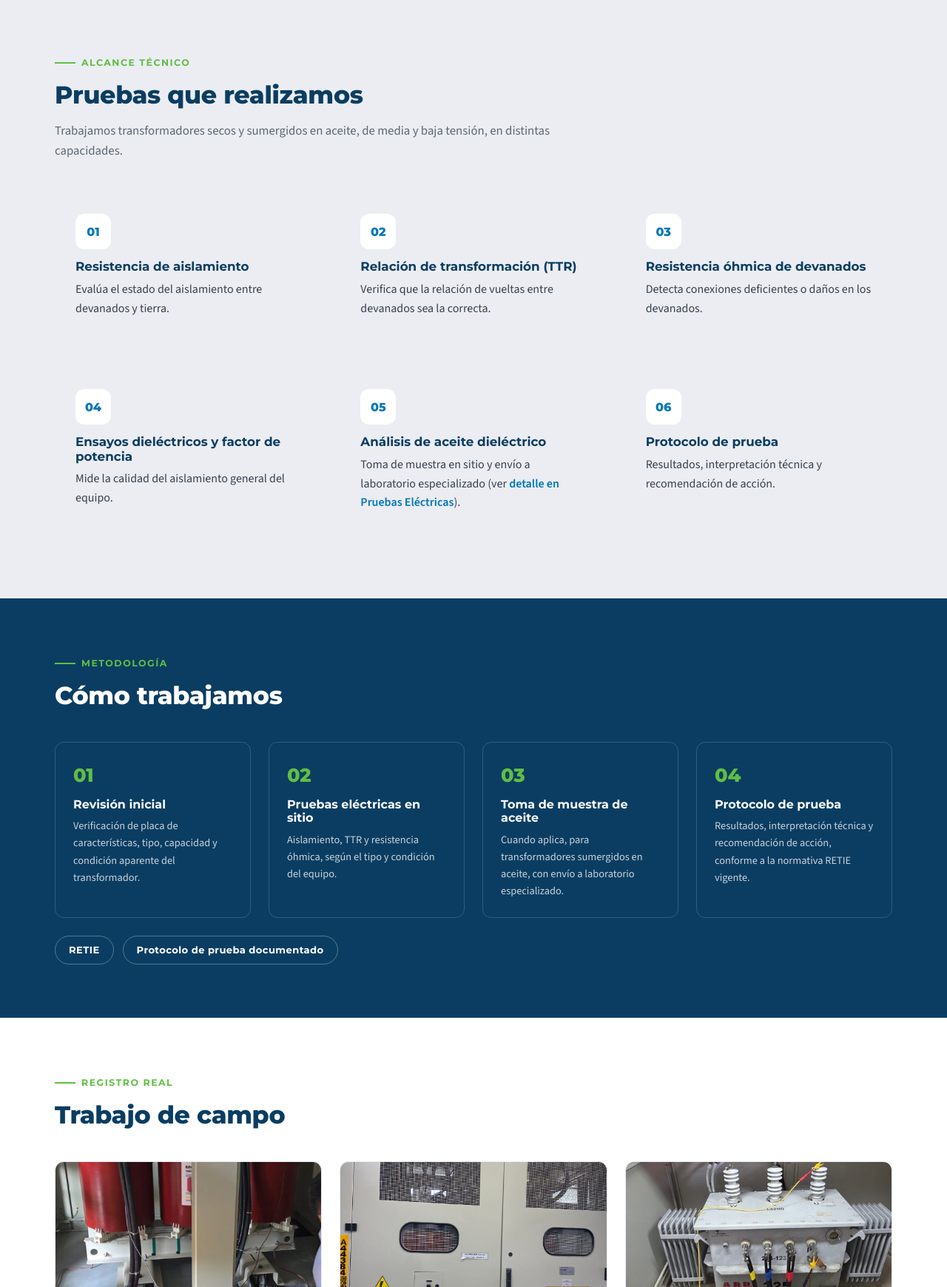
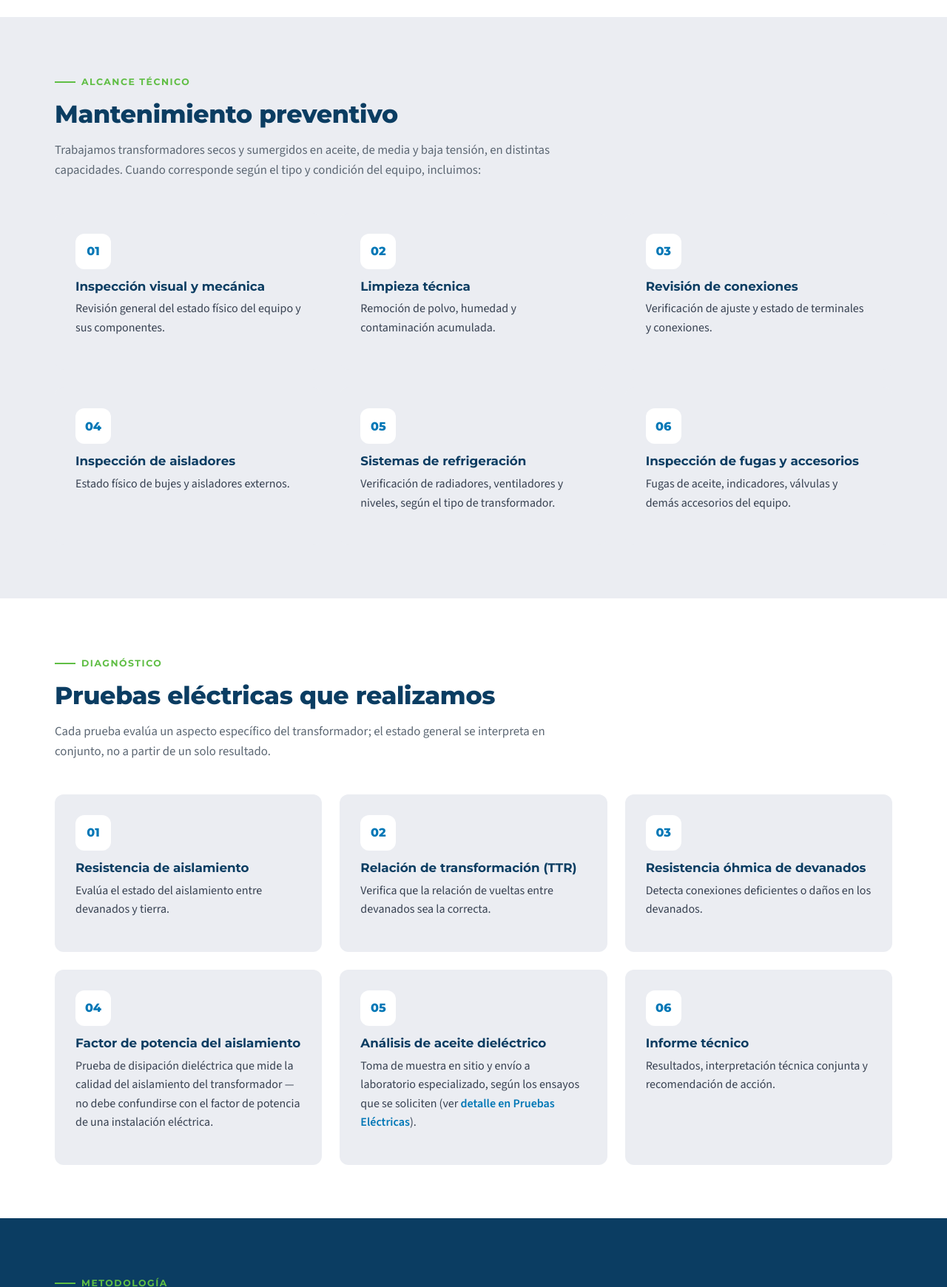
Before and after one commit to senerpot-sistemas/nodia-web-deploy, a plain HTML site: page mantenimiento-transformadores.html in a window 1280 px wide. Shown: the part 1060-2800 px from the top of the page at 74% size. Drawn offline with Linux system fonts and the light colour scheme.

Commit message:
fix: correcciones tecnicas y legales en paginas de servicio
- Diferenciar inspecciones con equipo en operacion vs intervenciones
  que requieren desenergizacion y LOTO
- Reemplazar afirmaciones absolutas de prevencion de fallas por
  lenguaje tecnicamente responsable ("contribuye a reducir el riesgo")
- Diferenciar el informe tecnico de mantenimiento de una certificacion
  formal de conformidad RETIE
- Ampliar el alcance de mantenimiento-transformadores.html mas alla de
  solo pruebas electricas (inspeccion visual, limpieza, conexiones,
  aisladores, refrigeracion, fugas y accesorios)
- Aclarar que "factor de potencia del aislamiento" no debe confundirse
  con el factor de potencia de una instalacion electrica
- Aclarar que ninguna prueba individual es evidencia concluyente del
  estado integral de un transformador
- Corregir afirmaciones sobre termografia (no detecta todas las fallas)
  y calidad de energia (contribuye a identificar, no garantiza evitar
  danos) en pruebas-electricas.html
- Sincronizar FAQ visible con JSON-LD FAQPage en las 3 paginas

Co-Authored-By: Claude Sonnet 5 <noreply@anthropic.com>

```diff
--- a/mantenimiento-transformadores.html
+++ b/mantenimiento-transformadores.html
@@ -8,7 +8,7 @@
 <link rel="canonical" href="https://nodia.com.co/mantenimiento-transformadores.html">
 <meta property="og:type" content="website">
 <meta property="og:title" content="Mantenimiento y Diagnóstico de Transformadores | NODIA">
-<meta property="og:description" content="Pruebas eléctricas especializadas en transformadores secos y sumergidos en aceite, con protocolo de prueba documentado.">
+<meta property="og:description" content="Mantenimiento preventivo y pruebas eléctricas de diagnóstico en transformadores secos y sumergidos en aceite, con informe técnico documentado.">
 <meta property="og:url" content="https://nodia.com.co/mantenimiento-transformadores.html">
 <link rel="icon" href="img/logo/favicon-32.png" type="image/png">
 <link rel="icon" href="img/logo/favicon-64.png" sizes="64x64" type="image/png">
@@ -45,7 +45,7 @@
   "@type": "Service",
   "serviceType": "Mantenimiento y diagnóstico de transformadores eléctricos",
   "name": "Mantenimiento y Diagnóstico de Transformadores",
-  "description": "Pruebas eléctricas especializadas en transformadores secos y sumergidos en aceite: resistencia de aislamiento, relación de transformación (TTR), resistencia óhmica de devanados y protocolo de prueba.",
+  "description": "Mantenimiento preventivo (inspección visual y mecánica, limpieza técnica, revisión de conexiones, aisladores y accesorios) y pruebas eléctricas de diagnóstico (resistencia de aislamiento, relación de transformación TTR, resistencia óhmica de devanados y análisis de aceite dieléctrico) en transformadores secos y sumergidos en aceite.",
   "provider": {
     "@type": "LocalBusiness",
     "name": "NODIA",
@@ -148,7 +148,7 @@
     <div class="contenedor">
       <p class="breadcrumb" style="color:#C7D3DC;"><a href="index.html" style="color:#fff;">Inicio</a> / <a href="servicios.html" style="color:#fff;">Servicios</a> / Mantenimiento de Transformadores</p>
       <h1>Mantenimiento y Diagnóstico de Transformadores</h1>
-      <p>Pruebas eléctricas especializadas en transformadores secos y sumergidos en aceite, adaptando el protocolo según el tipo y la condición del equipo. Cobertura en Barranquilla, Atlántico y la Región Caribe.</p>
+      <p>Mantenimiento preventivo y pruebas eléctricas de diagnóstico para transformadores secos y sumergidos en aceite, adaptando el protocolo según el tipo y la condición del equipo. Cobertura en Barranquilla, Atlántico y la Región Caribe.</p>
     </div>
   </section>
 
@@ -169,7 +169,7 @@
         <div class="bloque-especialidad__texto">
           <span class="etiqueta">Qué resolvemos</span>
           <h3>Un transformador que falla sin aviso detiene tu operación</h3>
-          <p>El desgaste del aislamiento y la degradación del aceite dieléctrico no se ven a simple vista. Nuestras pruebas eléctricas evalúan el estado real del transformador para decidir con evidencia si solo necesita mantenimiento o si hay un riesgo que atender antes de que derive en una falla.</p>
+          <p>El desgaste del aislamiento y la degradación del aceite dieléctrico no se ven a simple vista. Nuestro mantenimiento combina inspección física, limpieza técnica y pruebas eléctricas de diagnóstico para evaluar el estado real del transformador y decidir con evidencia si basta con mantenimiento preventivo o si hay un riesgo que atender a tiempo.</p>
           <ul>
             <li>Transformador que falla sin aviso, deteniendo la operación.</li>
             <li>Desgaste del aislamiento no detectado a tiempo.</li>
@@ -184,8 +184,50 @@
     <div class="contenedor">
       <div class="encabezado-seccion">
         <span class="etiqueta">Alcance técnico</span>
-        <h2>Pruebas que realizamos</h2>
-        <p>Trabajamos transformadores secos y sumergidos en aceite, de media y baja tensión, en distintas capacidades.</p>
+        <h2>Mantenimiento preventivo</h2>
+        <p>Trabajamos transformadores secos y sumergidos en aceite, de media y baja tensión, en distintas capacidades. Cuando corresponde según el tipo y condición del equipo, incluimos:</p>
+      </div>
+      <div class="valores-grid valores-grid--3">
+        <div class="valor-card">
+          <div class="icono-servicio">01</div>
+          <h3>Inspección visual y mecánica</h3>
+          <p>Revisión general del estado físico del equipo y sus componentes.</p>
+        </div>
+        <div class="valor-card">
+          <div class="icono-servicio">02</div>
+          <h3>Limpieza técnica</h3>
+          <p>Remoción de polvo, humedad y contaminación acumulada.</p>
+        </div>
+        <div class="valor-card">
+          <div class="icono-servicio">03</div>
+          <h3>Revisión de conexiones</h3>
+          <p>Verificación de ajuste y estado de terminales y conexiones.</p>
+        </div>
+        <div class="valor-card">
+          <div class="icono-servicio">04</div>
+          <h3>Inspección de aisladores</h3>
+          <p>Estado físico de bujes y aisladores externos.</p>
+        </div>
+        <div class="valor-card">
+          <div class="icono-servicio">05</div>
+          <h3>Sistemas de refrigeración</h3>
+          <p>Verificación de radiadores, ventiladores y niveles, según el tipo de transformador.</p>
+        </div>
+        <div class="valor-card">
+          <div class="icono-servicio">06</div>
+          <h3>Inspección de fugas y accesorios</h3>
+          <p>Fugas de aceite, indicadores, válvulas y demás accesorios del equipo.</p>
+        </div>
+      </div>
+    </div>
+  </section>
+
+  <section class="seccion">
+    <div class="contenedor">
+      <div class="encabezado-seccion">
+        <span class="etiqueta">Diagnóstico</span>
+        <h2>Pruebas eléctricas que realizamos</h2>
+        <p>Cada prueba evalúa un aspecto específico del transformador; el estado general se interpreta en conjunto, no a partir de un solo resultado.</p>
       </div>
       <div class="valores-grid valores-grid--3">
         <div class="valor-card">
@@ -205,18 +247,18 @@
         </div>
         <div class="valor-card">
           <div class="icono-servicio">04</div>
-          <h3>Ensayos dieléctricos y factor de potencia</h3>
-          <p>Mide la calidad del aislamiento general del equipo.</p>
+          <h3>Factor de potencia del aislamiento</h3>
+          <p>Prueba de disipación dieléctrica que mide la calidad del aislamiento del transformador — no debe confundirse con el factor de potencia de una instalación eléctrica.</p>
         </div>
         <div class="valor-card">
           <div class="icono-servicio">05</div>
           <h3>Análisis de aceite dieléctrico</h3>
-          <p>Toma de muestra en sitio y envío a laboratorio especializado (ver <a href="pruebas-electricas.html#analisis-aceite" style="color:var(--azul-tecnico);font-weight:600;">detalle en Pruebas Eléctricas</a>).</p>
+          <p>Toma de muestra en sitio y envío a laboratorio especializado, según los ensayos que se soliciten (ver <a href="pruebas-electricas.html#analisis-aceite" style="color:var(--azul-tecnico);font-weight:600;">detalle en Pruebas Eléctricas</a>).</p>
         </div>
         <div class="valor-card">
           <div class="icono-servicio">06</div>
-          <h3>Protocolo de prueba</h3>
-          <p>Resultados, interpretación técnica y recomendación de acción.</p>
+          <h3>Informe técnico</h3>
+          <p>Resultados, interpretación técnica conjunta y recomendación de acción.</p>
         </div>
       </div>
     </div>
@@ -231,13 +273,13 @@
       <div class="grid-proceso">
         <div class="paso-proceso">
           <span class="num">01</span>
-          <h3>Revisión inicial</h3>
-          <p>Verificación de placa de características, tipo, capacidad y condición aparente del transformador.</p>
+          <h3>Revisión inicial y mantenimiento preventivo</h3>
+          <p>Verificación de placa de características, inspección visual y mecánica, limpieza técnica y revisión de conexiones, aisladores y accesorios.</p>
         </div>
         <div class="paso-proceso">
           <span class="num">02</span>
-          <h3>Pruebas eléctricas en sitio</h3>
-          <p>Aislamiento, TTR y resistencia óhmica, según el tipo y condición del equipo.</p>
+          <h3>Pruebas eléctricas de diagnóstico</h3>
+          <p>Aislamiento, TTR, resistencia óhmica y factor de potencia del aislamiento, según el tipo y condición del equipo.</p>
         </div>
         <div class="paso-proceso">
           <span class="num">03</span>
@@ -246,8 +288,8 @@
         </div>
         <div class="paso-proceso">
           <span class="num">04</span>
-          <h3>Protocolo de prueba</h3>
-          <p>Resultados, interpretación técnica y recomendación de acción, conforme a la normativa RETIE vigente.</p>
+          <h3>Informe técnico</h3>
+          <p>Resultados, interpretación técnica conjunta y recomendación de acción, conforme a los lineamientos de RETIE.</p>
         </div>
       </div>
       <div class="normativas">
@@ -303,7 +345,7 @@
         <div class="valor-card">
           <div class="icono-servicio">✓</div>
           <h3>Menos riesgo de falla súbita</h3>
-          <p>Detecta desgaste del aislamiento antes de que derive en una parada no programada.</p>
+          <p>Ayuda a detectar desgaste del aislamiento y a reducir el riesgo de una parada no programada.</p>
         </div>
         <div class="valor-card">
           <div class="icono-servicio">✓</div>
```
Also changed, not shown: mantenimiento-subestaciones.html (+10 -10 lines), pruebas-electricas.html (+14 -14 lines).
